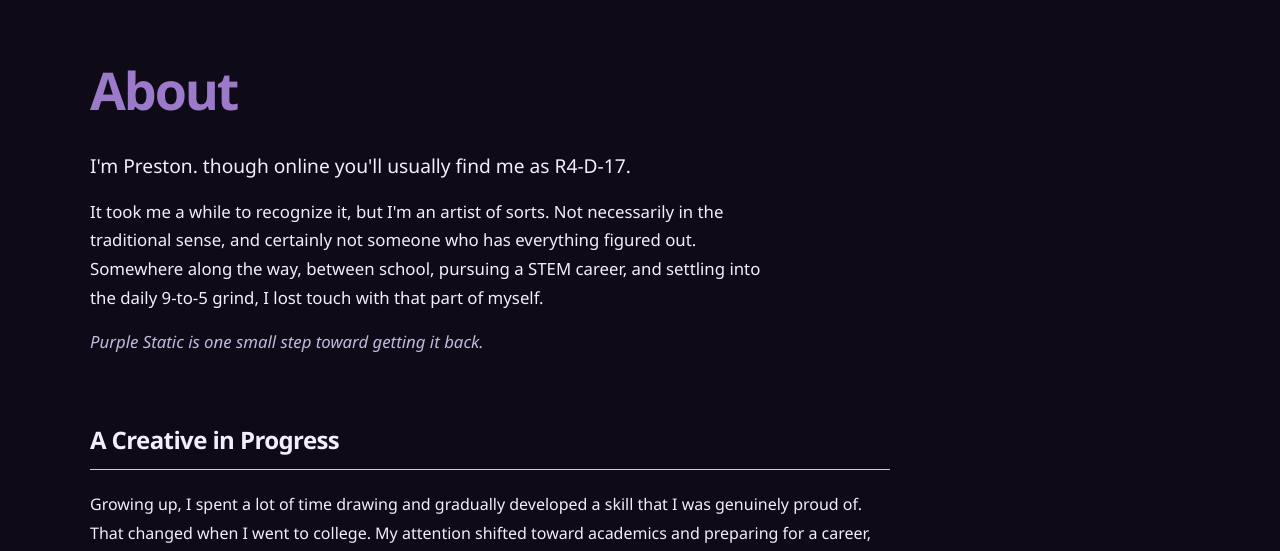
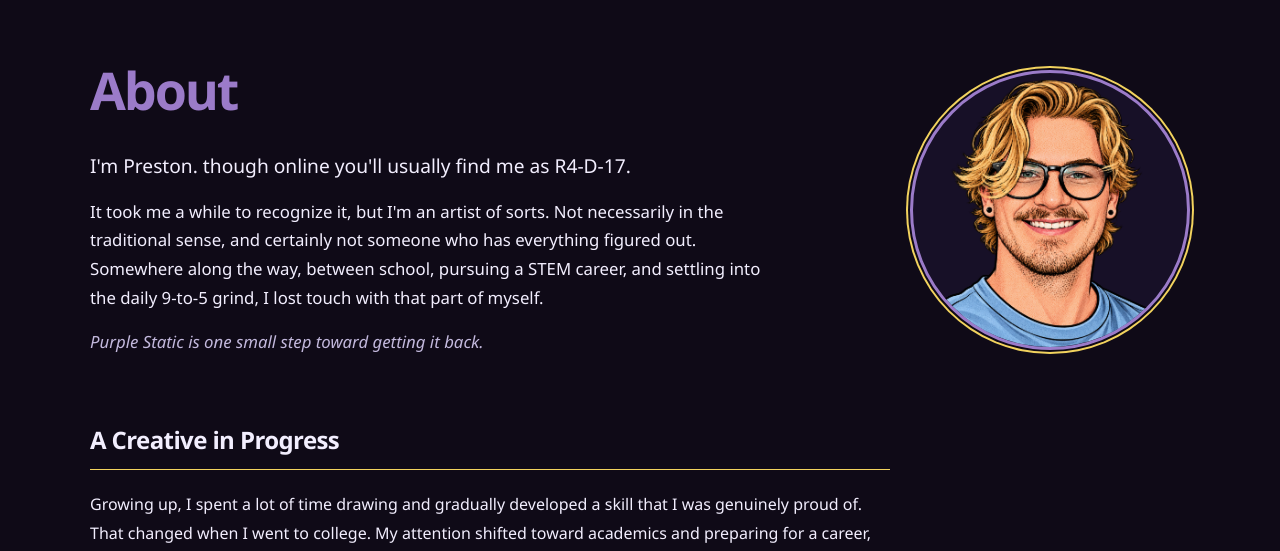
Before and after one commit to pwillen/py-app-blog, a Django app: page /about/ in a window 1280 px wide. Shown: the part 73-624 px from the top of the page. Run offline with Django 5.2, Linux system fonts and the light colour scheme; parts of the project's set-up code (start-up, migrations or seed data) failed here and were passed over.

Commit message:
Add an avatar

```diff
--- a/about/static/about/css/about.css
+++ b/about/static/about/css/about.css
@@ -1,31 +1,59 @@
 .about-intro {
-    max-width: 800px;
+    display: grid;
+    grid-template-columns: minmax(0, 1fr) 280px;
+    align-items: center;
+    gap: 3rem;
+    max-width: 1100px;
     padding: 1rem 0 1.5rem;
     margin-bottom: 1.5rem;
 }
 
-.about-intro h1 {
+.about-intro-text h1 {
     margin: 0 0 1.25rem;
     font-size: clamp(2.5rem, 5vw, 3.25rem);
     letter-spacing: -0.04em;
     color: var(--purple-brand);
 }
 
-.about-intro p {
+.about-intro-text p {
     max-width: 700px;
     font-size: 1.05rem;
     line-height: 1.7;
 }
 
-.about-intro p:first-of-type {
+.about-intro-text p:first-of-type {
     max-width: 650px;
     font-size: 1.2rem;
     line-height: 1.6;
 }
 
-.about-intro p:last-of-type {
+.about-intro-text p:last-of-type {
     font-style: italic;
     color: var(--muted);
+}
+
+.about-avatar-frame {
+    width: 280px;
+    aspect-ratio: 1;
+    justify-self: center;
+    overflow: hidden;
+    border: 3px solid var(--purple-brand);
+    border-radius: 50%;
+    padding: 5px;
+    background: var(--panel);
+    box-shadow:
+        0 0 0 2px var(--bg),
+        0 0 0 4px var(--yellow-brand);
+}
+
+.about-avatar {
+    display: block;
+    width: 100%;
+    height: 100%;
+    border-radius: 50%;
+    object-fit: cover;
+    object-position: center 20%;
+    transform: scale(1.05) translate(-3%, 3%);
 }
 
 .about-section {
--- a/about/templates/about/index.html
+++ b/about/templates/about/index.html
@@ -9,6 +9,7 @@
 
 {% block content %}
     <section class="about-intro">
+        <div class="about-intro-text">
             <h1>About</h1>
             <p>I'm Preston. though online you'll usually find me as R4-D-17.</p>
 
@@ -17,6 +18,15 @@
                 a STEM career, and settling into the daily 9-to-5 grind, I lost touch with that part of myself.</p>
 
             <p>Purple Static is one small step toward getting it back.</p>
+        </div>
+
+        <div class="about-avatar-frame">
+            <img
+                src="{% static 'about/images/about-avatar.png' %}"
+                alt="Illustrated portrait of R4-D-17"
+                class="about-avatar"
+            >
+        </div>
     </section>
 
     <section class="about-section">
--- a/toplists/templates/toplists/albums.html
+++ b/toplists/templates/toplists/albums.html
@@ -11,7 +11,7 @@
     <div class="toplist-page">
         <section class="toplist-intro">
             <h1>Top 20 Albums</h1>
-            <p>A collection of albums that have left a lasting impression on me.</p>
+            <p>Top 20 Albums. Somewhat Ordered.</p>
         </section>
 
         <section class="album-list">
--- a/toplists/templates/toplists/movies.html
+++ b/toplists/templates/toplists/movies.html
@@ -11,7 +11,7 @@
     <div class="toplist-page">
         <section class="toplist-intro">
             <h1>Top 20 Movies</h1>
-            <p>A curated collection of films that have left an impression on me.</p>
+            <p>Top 20 movies. Somewhat Ordered.</p>
         </section>
 
         <section class="movie-list">
```
Also changed, not shown: about/static/about/images/about-avatar.png (added), 1 other file. Lines whose indentation alone changed are shown as unchanged.
